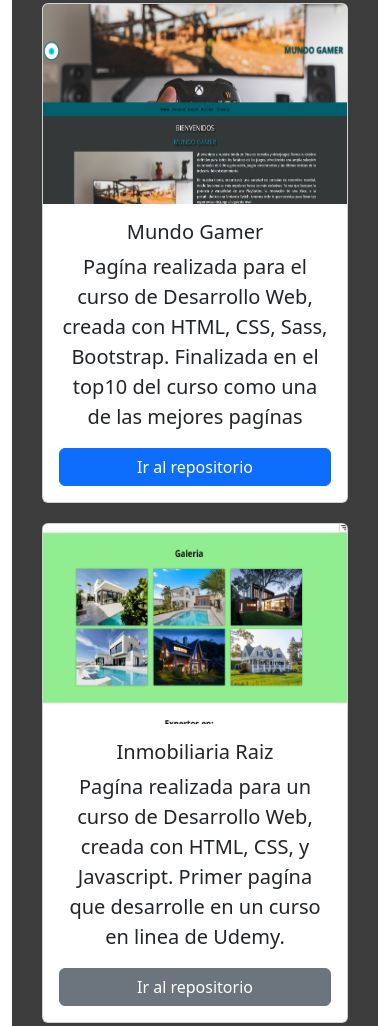
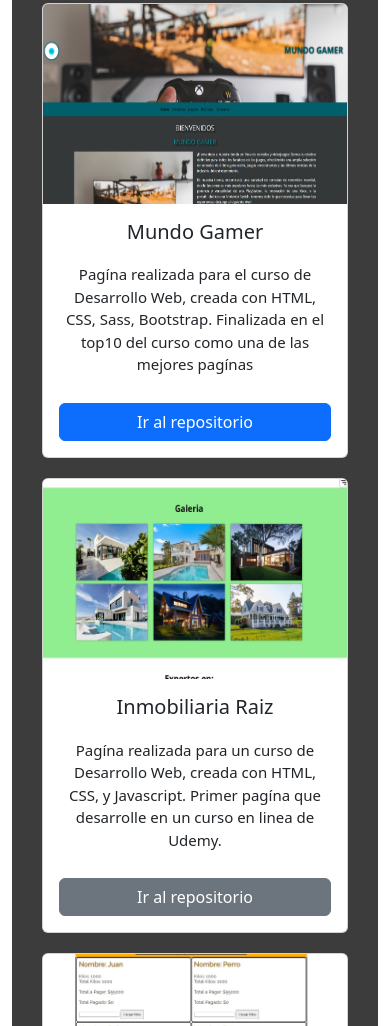
Before and after one commit to MGuidone88/portfolio, a plain HTML site: page index.html in a window 390 px wide. Shown: the part 1919-2945 px from the top of the page. Drawn offline with nearby package versions, Linux system fonts and the light colour scheme.

Commit message:
tamaño de las cards y letras

```diff
--- a/style.css
+++ b/style.css
@@ -93,5 +93,8 @@
         grid-template-columns: 1fr;
         font-size: 20px;
     }
+    .card-body{
+        font-size: 15px;
+    }
 
 }
```
